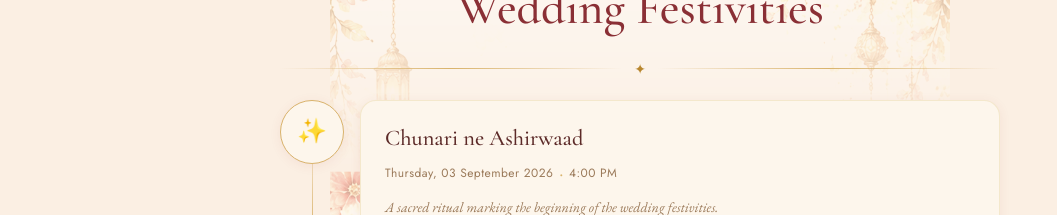
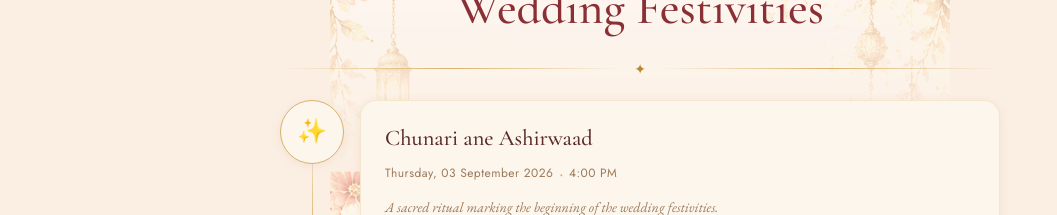
Before and after one commit to poojathakkar056/wedding-website, a React (Vite) app: page / in a window 1280 px wide. Shown: the part 2240-2455 px from the top of the page, without its empty margins (0-1057 px from the left). Built offline with nearby package versions, Linux system fonts and the light colour scheme.

Commit message:
minor fix

```diff
--- a/src/data/weddingData.js
+++ b/src/data/weddingData.js
@@ -48,7 +48,7 @@ export const weddingData = {
   events: [
     {
       id: "chunri",
-      name: "Chunari ne Ashirwaad",
+      name: "Chunari ane Ashirwaad",
       date: "03 September 2026",
       day: "Thursday",
       time: "4:00 PM",
```
